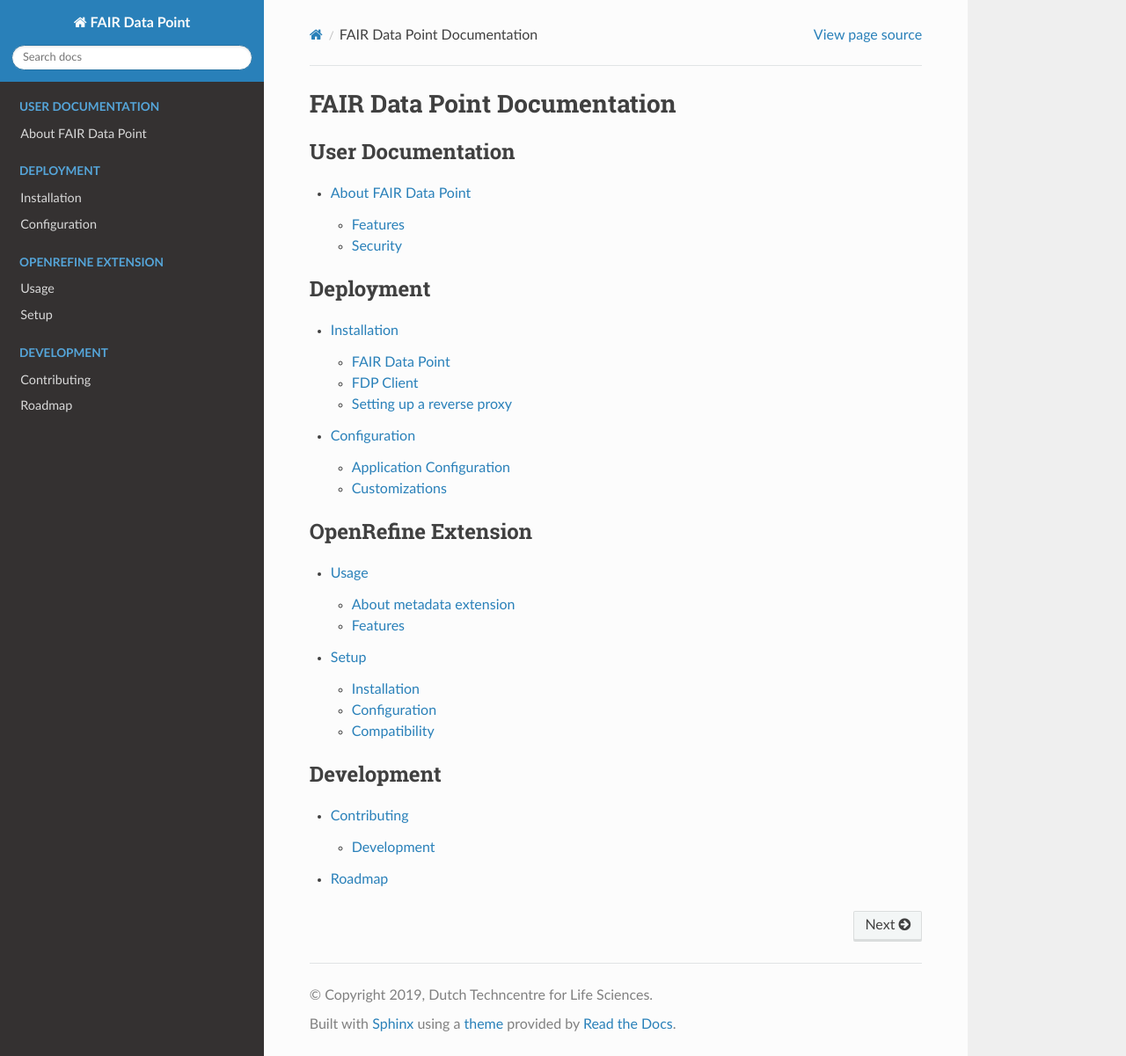
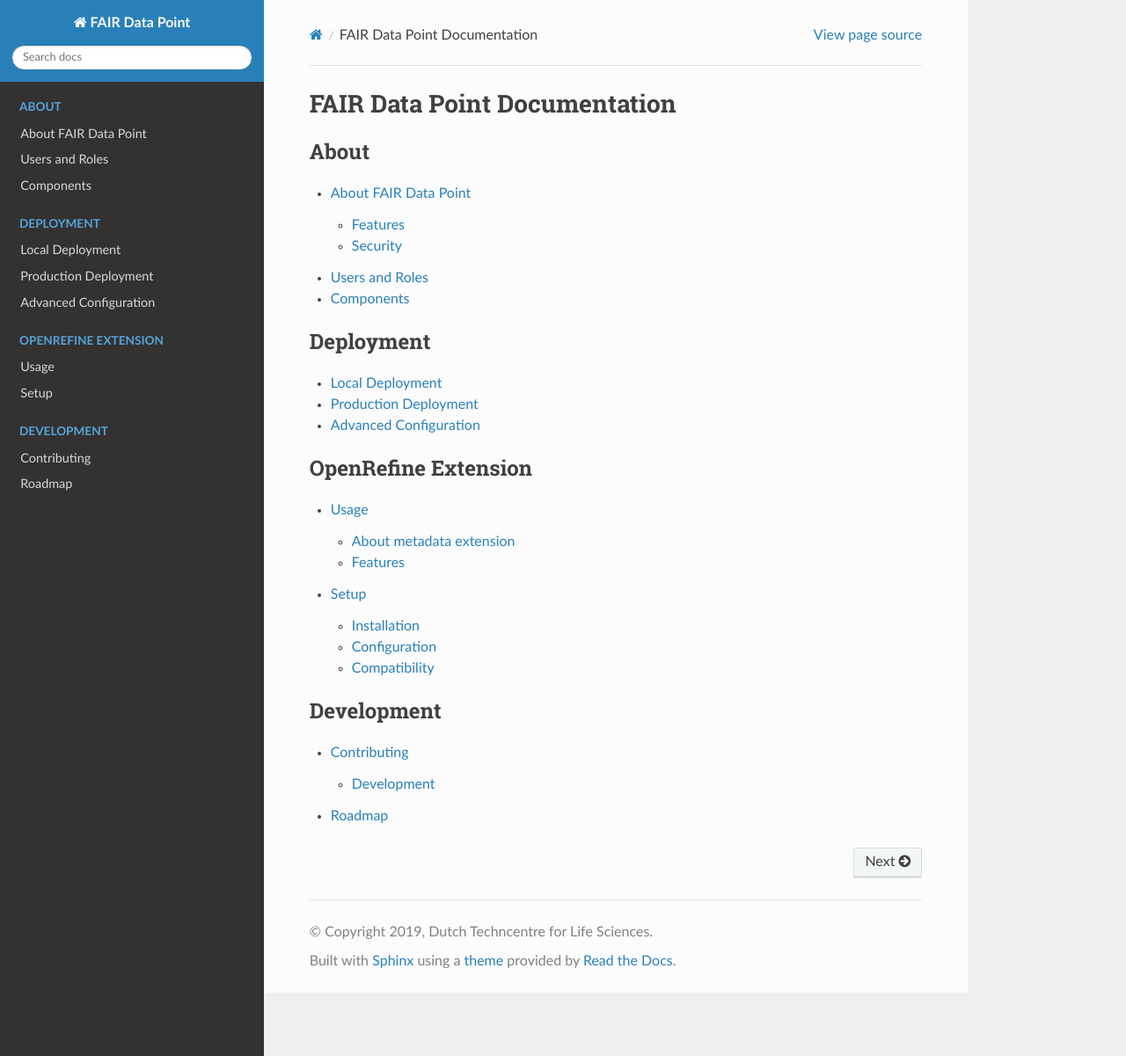
Before and after one commit to FAIRDataTeam/FAIRDataPoint-Docs, a Sphinx documentation site: the page built from docs/index.rst, in a window 1280 px wide and 1201 px high. Shown: the whole window at 88% size. Built offline with Sphinx 7.4.7 and the Read the Docs theme 2.0.0, drawn with Linux system fonts in a browser that asks for light colours.

Commit message:
Add new pages

```diff
--- /dev/null
+++ b/docs/about/components.rst
@@ -0,0 +1,3 @@
+**********
+Components
+**********
--- /dev/null
+++ b/docs/about/users-and-roles.rst
@@ -0,0 +1,3 @@
+***************
+Users and Roles
+***************
--- /dev/null
+++ b/docs/deployment/advanced-configuration.rst
@@ -0,0 +1,3 @@
+**********************
+Advanced Configuration
+**********************
--- /dev/null
+++ b/docs/deployment/local-deployment.rst
@@ -0,0 +1,3 @@
+****************
+Local Deployment
+****************
--- /dev/null
+++ b/docs/deployment/production-deployment.rst
@@ -0,0 +1,3 @@
+*********************
+Production Deployment
+*********************
--- a/docs/index.rst
+++ b/docs/index.rst
@@ -2,17 +2,20 @@ FAIR Data Point Documentation
 =============================
 
 .. toctree::
-   :caption: User Documentation
+   :caption: About
    :maxdepth: 2
 
-   user/about
+   about/about
+   about/users-and-roles
+   about/components
 
 .. toctree::
    :caption: Deployment
    :maxdepth: 2
 
-   deployment/installation
-   deployment/configuration
+   deployment/local-deployment
+   deployment/production-deployment
+   deployment/advanced-configuration
 
 .. toctree::
    :caption: OpenRefine Extension
```
Also changed, not shown: docs/about/about.rst (renamed from docs/user/about.rst).
